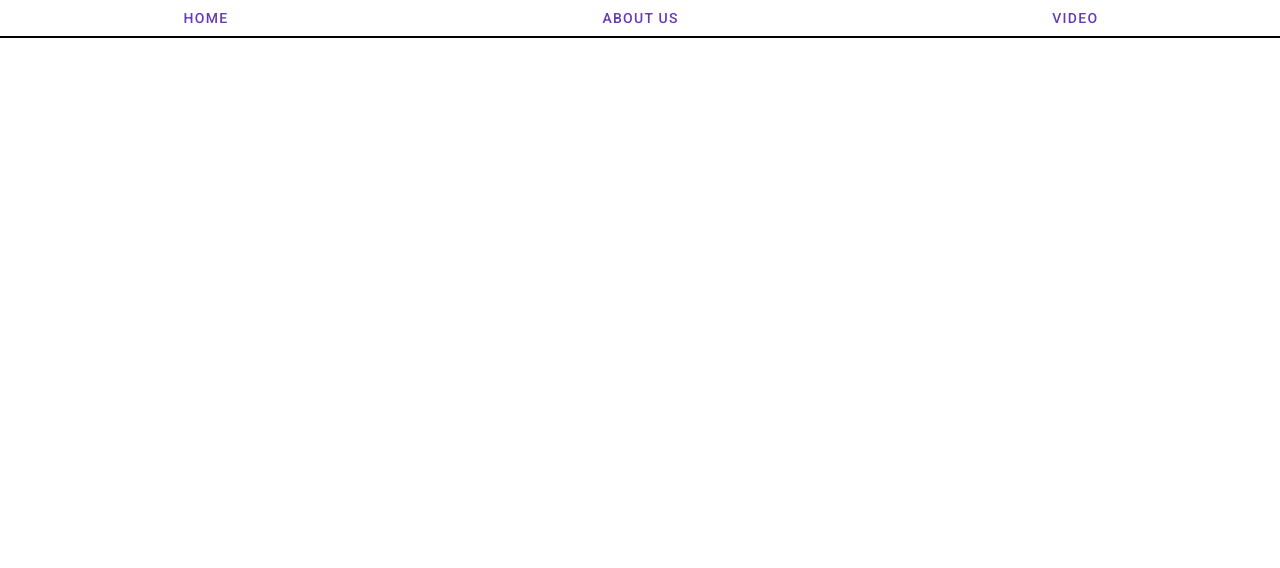
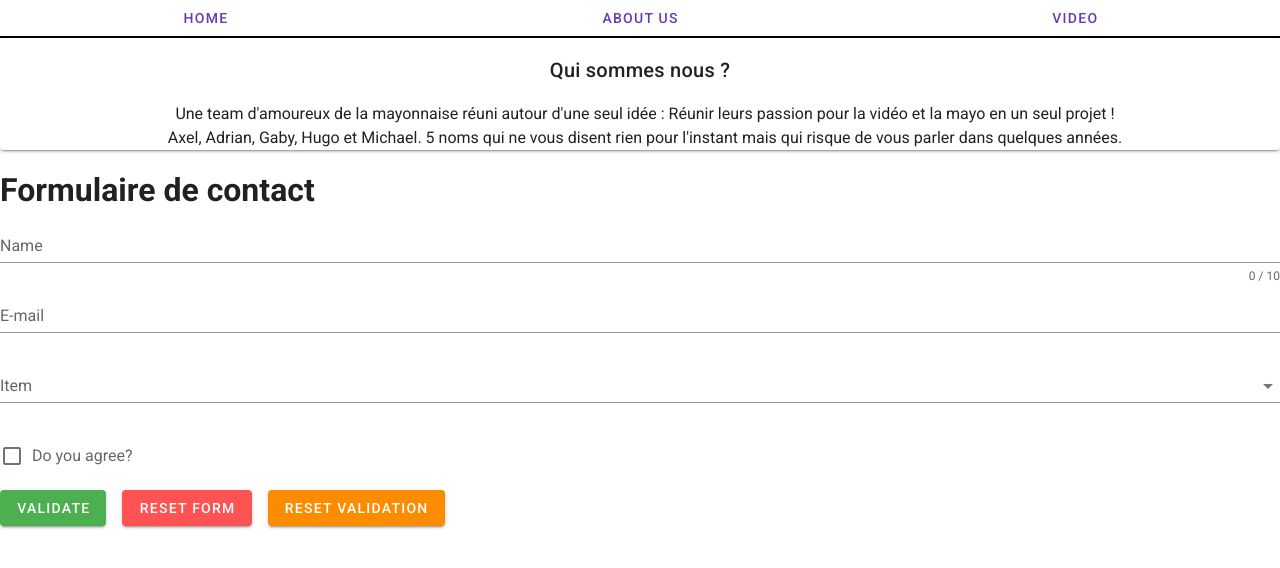
Before and after one commit to Realise-Formation-Digital/20.10-vue-music-project-1, a Vue app: page /about in a window 1280 px wide. Shown: the top 568 px of the page. Built offline with nearby package versions, Linux system fonts and the light colour scheme.

Commit message:
mdi-icon installed / page aboutUs in progress (the history and the contact form have been created)

```diff
--- a/package.json
+++ b/package.json
@@ -16,12 +16,14 @@
     "vuetify": "^2.4.3"
   },
   "devDependencies": {
+    "@mdi/font": "^5.9.55",
     "@vue/cli-plugin-babel": "~4.5.0",
     "@vue/cli-plugin-eslint": "~4.5.0",
     "@vue/cli-service": "~4.5.0",
     "babel-eslint": "^10.1.0",
     "eslint": "^6.7.2",
     "eslint-plugin-vue": "^6.2.2",
+    "material-design-icons-iconfont": "^6.1.0",
     "sass": "^1.19.0",
     "sass-loader": "^8.0.2",
     "vue-cli-plugin-vuetify": "~2.0.9",
--- a/public/index.html
+++ b/public/index.html
@@ -5,7 +5,7 @@
     <meta http-equiv="X-UA-Compatible" content="IE=edge" />
     <meta name="viewport" content="width=device-width,initial-scale=1.0" />
     <link rel="icon" href="<%= BASE_URL %>favicon.ico" />
-    <title>Axel - First Vue App</title>
+    <title>Mayo Tube</title>
     <link
       rel="stylesheet"
       href="https://fonts.googleapis.com/css?family=Roboto:100,300,400,500,700,900"
--- a/src/components/about.vue
+++ b/src/components/about.vue
@@ -1,14 +1,45 @@
-<template><div></div> </template>
+<template>
+  <v-app>
+    <v-main>
+      <v-card class=text-center>
+      <v-card-title class="justify-center" id="title">Qui sommes nous ?</v-card-title>
+      <p>Une team d'amoureux de la mayonnaise réuni autour d'une seul idée : Réunir leurs passion pour la vidéo et la mayo en un seul projet ! <br>
+      Axel, Adrian, Gaby, Hugo et Michael. 5 noms qui ne vous disent rien pour l'instant mais qui risque de vous parler dans quelques années. <br>
+      </p>
+      </v-card>
+      <h1>Formulaire de contact</h1>
+      <Form></Form>
+    </v-main>
+  </v-app>
+
+
+</template>
 
 <script>
+import Form from "./form.vue";
 export default {
   name: "about",
+  components: {Form},
   props: {},
-  data: function() {
-    return {};
-  },
+  data: () => ({
+    selectedItem: 1,
+    items: [
+      { text: 'Notre histoire'},
+      { text: 'Formulaire de contact'},
+      { text: 'Où sommes nous ?'},
+    ],
+  }),
   methods: {},
 };
 </script>
 
-<style scoped></style>
+<style scoped>
+  p{
+    padding-left: 10px;
+  }
+  #title{
+  }
+  #navLeft{
+    padding-top: 10px;
+  }
+</style>
--- /dev/null
+++ b/src/components/form.vue
@@ -0,0 +1,74 @@
+<template>
+  <v-form ref="form" v-model="valid" lazy-validation>
+    <v-text-field v-model="name" :counter="10" :rules="nameRules" label=" Name" required>
+
+    </v-text-field>
+
+    <v-text-field v-model="email" :rules="emailRules" label=" E-mail" required>
+
+    </v-text-field>
+
+    <v-select v-model="select" :items="items" :rules="[v => !!v || 'Item is required']" label=" Item" required>
+
+    </v-select>
+
+    <v-checkbox v-model="checkbox" :rules="[v => !!v || 'You must agree to continue!']" label=" Do you agree?" required>
+
+    </v-checkbox>
+
+    <v-btn :disabled="!valid" color="success" class="mr-4" @click="validate">
+      Validate
+    </v-btn>
+
+    <v-btn color="error" class="mr-4" @click="reset">
+      Reset Form
+    </v-btn>
+
+    <v-btn color="warning" @click="resetValidation">
+      Reset Validation
+    </v-btn>
+  </v-form>
+</template>
+
+<script>
+export default {
+  name: "form",
+  data: () => ({
+    valid: true,
+    name: '',
+    nameRules: [
+      v => !!v || 'Name is required',
+      v => (v && v.length <= 10) || 'Name must be less than 10 characters',
+    ],
+    email: '',
+    emailRules: [
+      v => !!v || 'E-mail is required',
+      v => /.+@.+\..+/.test(v) || 'E-mail must be valid',
+    ],
+    select: null,
+    items: [
+      'Item 1',
+      'Item 2',
+      'Item 3',
+      'Item 4',
+    ],
+    checkbox: false,
+  }),
+
+  methods: {
+    validate () {
+      this.$refs.form.validate()
+    },
+    reset () {
+      this.$refs.form.reset()
+    },
+    resetValidation () {
+      this.$refs.form.resetValidation()
+    },
+  },
+}
+</script>
+
+<style scoped>
+
+</style>
--- a/src/plugins/vuetify.js
+++ b/src/plugins/vuetify.js
@@ -1,6 +1,9 @@
+import '@mdi/font/css/materialdesignicons.css'
 import Vue from "vue";
 import Vuetify from "vuetify/lib/framework";
 
-Vue.use(Vuetify);
+Vue.use(Vuetify, {
+    iconfont: 'mdi'
+})
 
 export default new Vuetify({});
```
Also changed, not shown: src/App.vue (+4 -6 lines), 2 other files (tests, documents, lock files or other folders).
